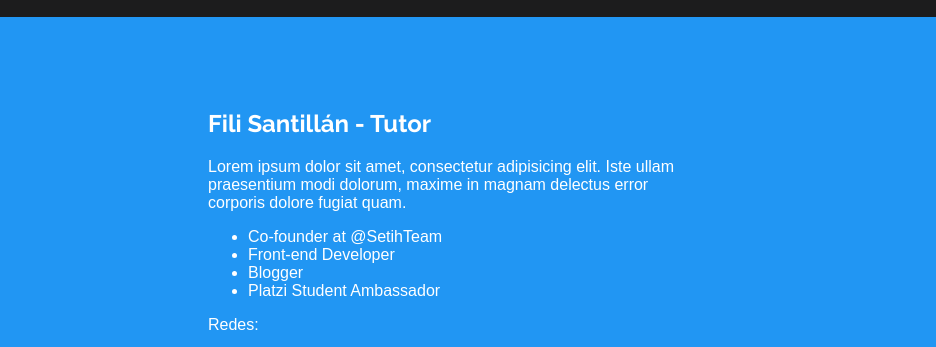
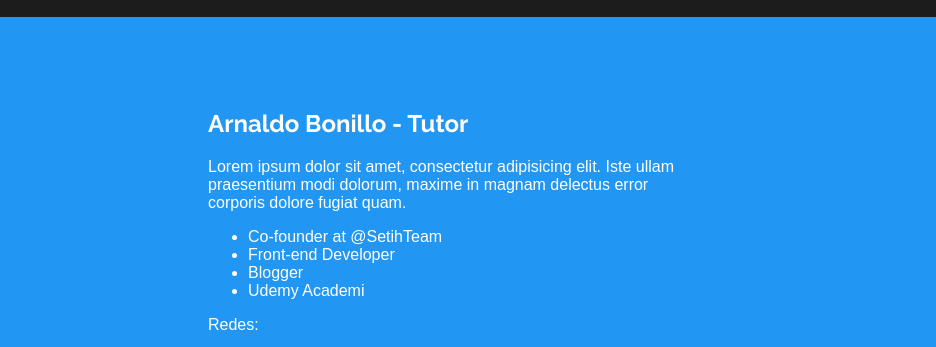
Before and after one commit to AJBSystem/webFili, a plain HTML site: page index.html in a window 1280 px wide. Shown: the part 1823-2170 px from the top of the page, 344-1280 px from the left. Drawn offline with nearby package versions, Linux system fonts and the light colour scheme; a web font is replaced by a local one.

Commit message:
par de cambios

```diff
--- a/index.html
+++ b/index.html
@@ -102,13 +102,13 @@
             </div>
         </div>
         <div class="cajas margin-left">
-            <h2>Fili Santillán - Tutor</h2>
+            <h2>Arnaldo Bonillo - Tutor</h2>
             <p>Lorem ipsum dolor sit amet, consectetur adipisicing elit. Iste ullam praesentium modi dolorum, maxime in magnam delectus error corporis dolore fugiat quam.</p>
             <ul>
                 <li>Co-founder at @SetihTeam</li>
                 <li>Front-end Developer</li>
                 <li>Blogger</li>
-                <li>Platzi Student Ambassador</li>
+                <li>Udemy Academi</li>
             </ul>
             <p>Redes: </p>
             <a href="https://github.com/FiliMX"><i class="fa fa-github fa-2x"></i></a>
```
